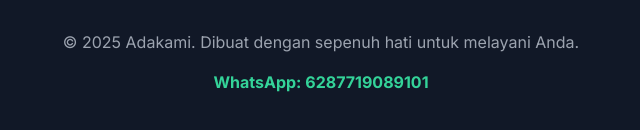
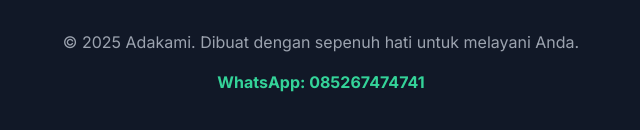
Before and after one commit to cs-adakami/csadakamicare, a plain HTML site: page index.html in a window 1280 px wide. Shown: the part 1400-1530 px from the top of the page, 319-959 px from the left. Drawn offline with nearby package versions, Linux system fonts and the light colour scheme.

Commit message:
Update index.html

```diff
--- a/index.html
+++ b/index.html
@@ -114,7 +114,7 @@
         <div class="container mx-auto px-4 text-center">
             <p class="text-gray-400">© 2025 Adakami. Dibuat dengan sepenuh hati untuk melayani Anda.</p>
             <div class="mt-4">
-                <p class="text-emerald-400 font-bold">WhatsApp: 6287719089101</p>
+                <p class="text-emerald-400 font-bold">WhatsApp: 085267474741</p>
             </div>
         </div>
     </footer>
```
